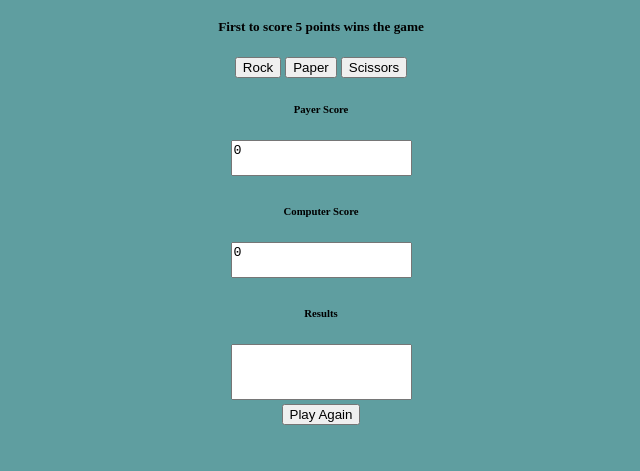
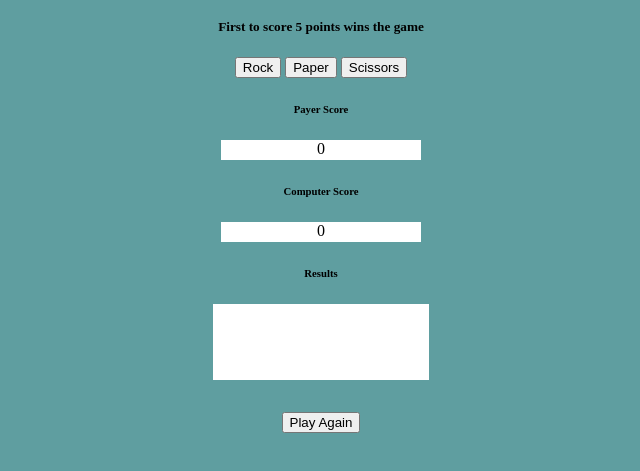
Before and after one commit to sfmasoka/rock_paper_scissors, a plain HTML site: page index.html in a window 1280 px wide. Shown: the part 105-576 px from the top of the page, without its empty margins (319-959 px from the left). Drawn offline with Linux system fonts and the light colour scheme.

Commit message:
textboxes to divs

```diff
--- a/index.html
+++ b/index.html
@@ -23,19 +23,19 @@
         <div class="score">
             <div class="player-score">
                 <h6>Payer Score</h6>
-                <textarea id="player-score-textarea"> </textarea>
+                <div id="player-score-textarea"> </div>
             </div>
 
             <div class="computer-score">
                 <!--<label for="computer-score-textarea">Computer Score</label>-->
                 <h6>Computer Score</h6>
-                <textarea id="computer-score-textarea" name="computer-score-textarea"> </textarea>
+                <div id="computer-score-textarea" name="computer-score-textarea"> </div>
             </div>
         </div>
 
         <div class="result">
             <h6>Results</h6>
-            <textarea id="result-textarea"></textarea>
+            <div id="result-textarea"></div>
         </div>
 
         <button class="play-again">Play Again</button>
--- a/style.css
+++ b/style.css
@@ -14,7 +14,15 @@ textarea{
     resize:none;
 }
 
+#computer-score-textarea,#player-score-textarea,#result-textarea{
+    height: 20px;
+    width: 200px;
+    background-color: white;
+    margin:auto;
+}
 
 #result-textarea{
-    height: 50px;
+    height: 60px;
+    padding: 8px;
+    margin-bottom: 32px;
 }
```
